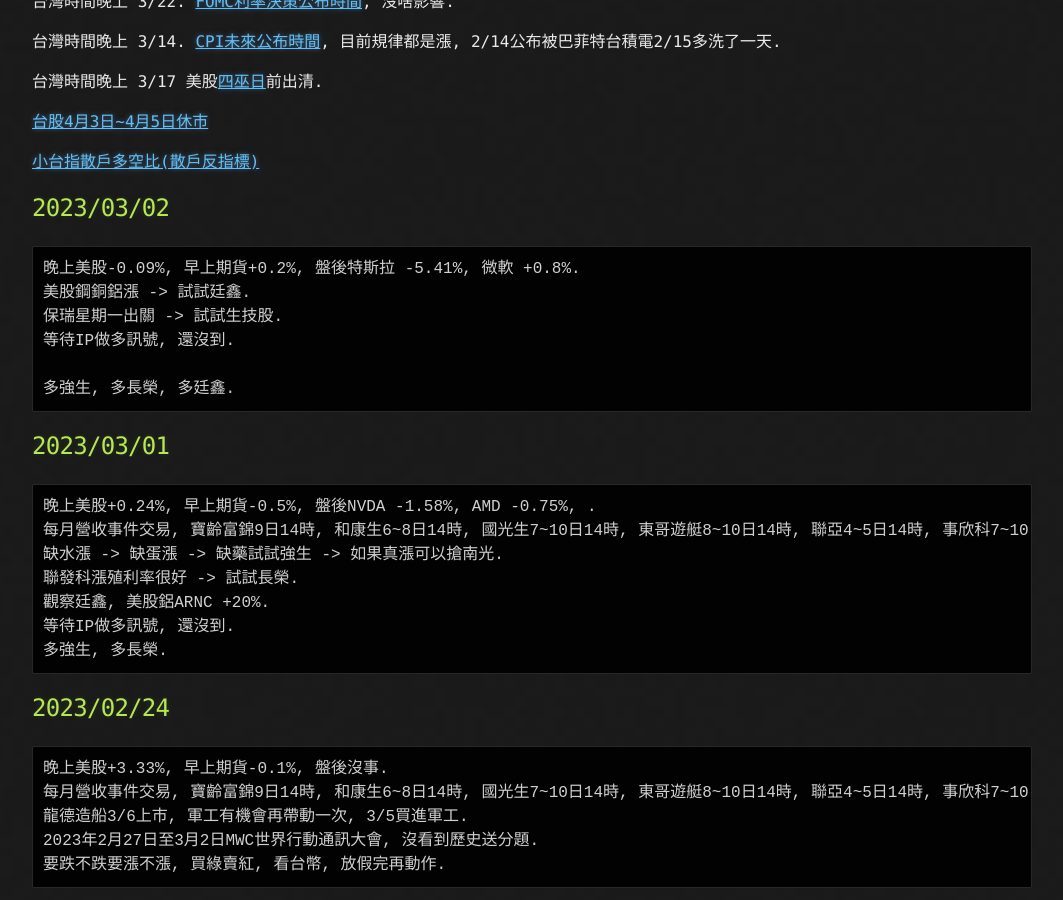
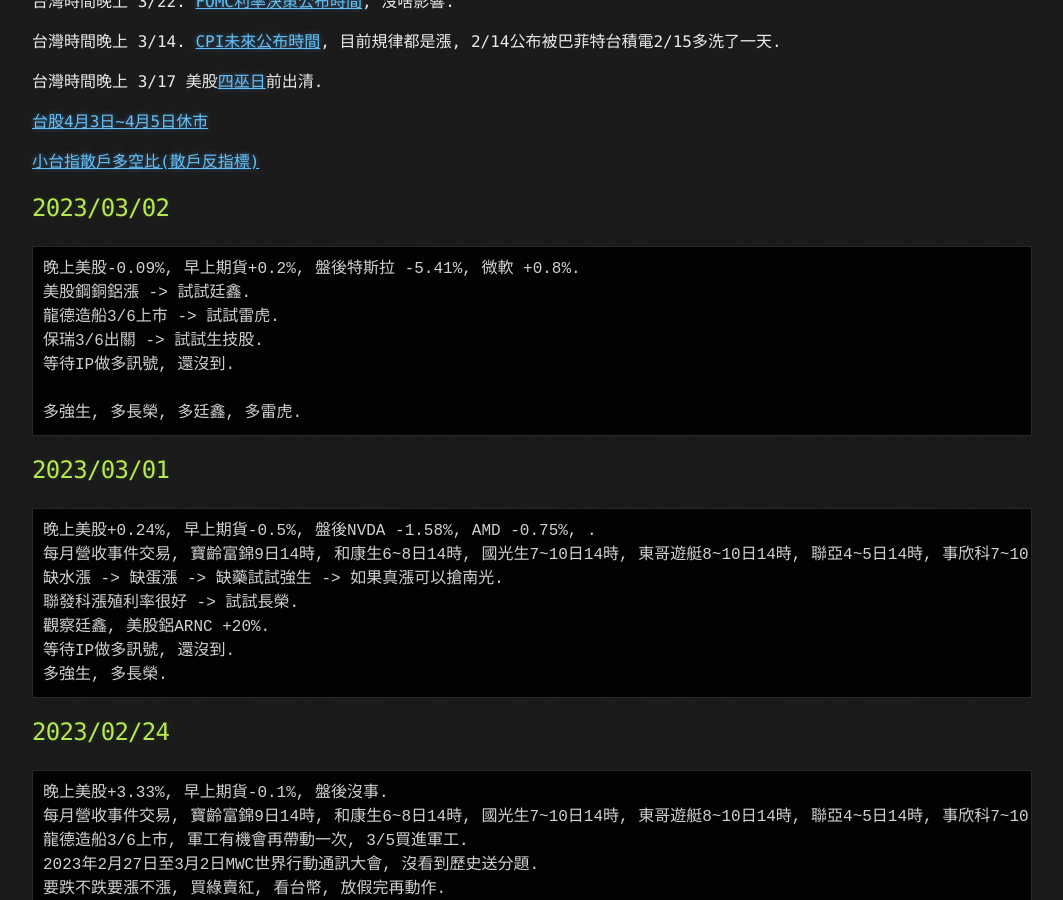
Before and after one commit to lepg5487/Stock_God, a Jekyll site: the page built from index.md, in a window 1280 px wide and 900 px high, scrolled down 428 px. Shown: the whole window, without its empty margins (108-1171 px from the left). Built offline with Jekyll 4.4.1, drawn with Linux system fonts in a browser that asks for light colours; our own code applies the rules of GitHub Pages for plain Markdown files.

Commit message:
Update index.md

````diff
--- a/index.md
+++ b/index.md
@@ -24,10 +24,11 @@
 ```
 晚上美股-0.09%, 早上期貨+0.2%, 盤後特斯拉 -5.41%, 微軟 +0.8%.
 美股鋼銅鋁漲 -> 試試廷鑫.
-保瑞星期一出關 -> 試試生技股.
+龍德造船3/6上市 -> 試試雷虎.
+保瑞3/6出關 -> 試試生技股.
 等待IP做多訊號, 還沒到.
 
-多強生, 多長榮, 多廷鑫.
+多強生, 多長榮, 多廷鑫, 多雷虎.
 ```
 
 ## 2023/03/01
````
